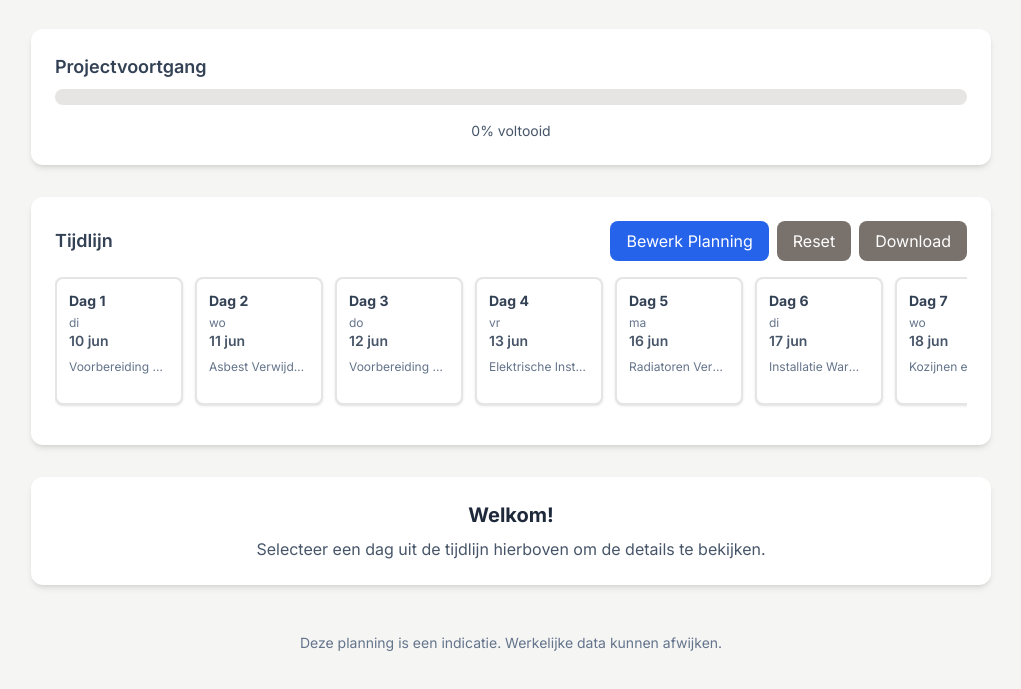
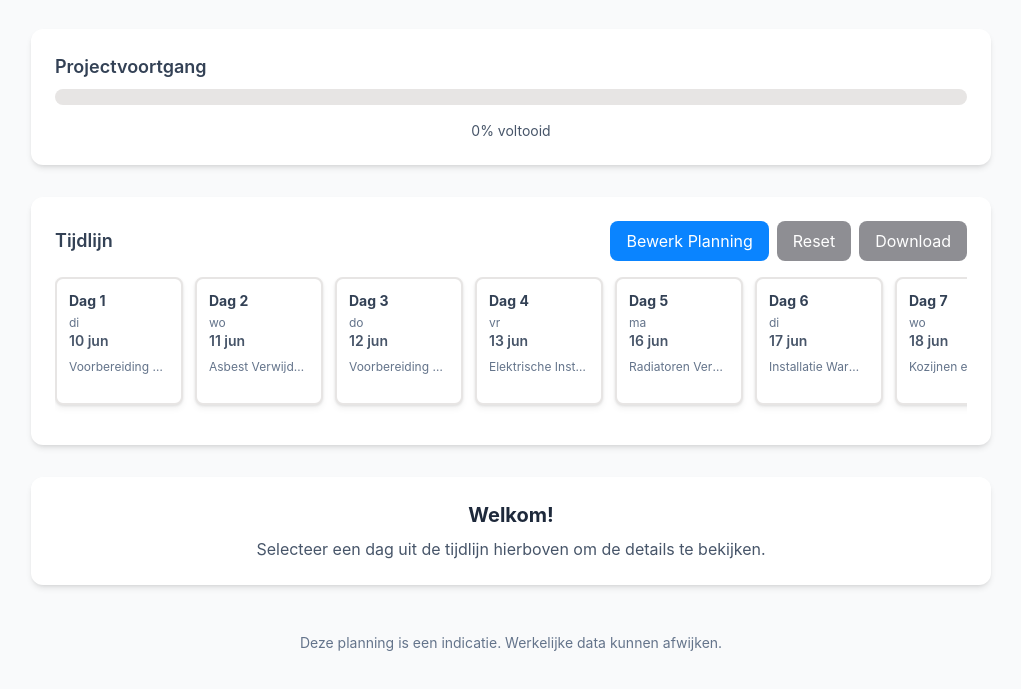
Before and after one commit to hdw051/WoningPlanner, a plain HTML site: page index.html in a window 1280 px wide. Shown: the part 107-796 px from the top of the page, without its empty margins (129-1150 px from the left). Drawn offline with nearby package versions, Linux system fonts and the light colour scheme.

Commit message:
Apply iOS-inspired styling

```diff
--- a/index.html
+++ b/index.html
@@ -14,7 +14,7 @@
     <!-- Visualization & Content Choices: Report Info (Daily schedule) -> Goal (Track and customize tasks/actions) -> Viz Method (Interactive horizontal timeline with clickable days, dynamic detail view with checkboxes or editable inputs) -> Interaction (Click to show details, checkboxes to mark completion, button to toggle edit mode, input fields for editing, add/delete buttons for items) -> Justification (Provides a clear overview and empowers user to manage tasks directly and adapt the plan). All interactions are handled with vanilla JS on a structured data array, ensuring no complex libraries are needed and confirming NO SVG/Mermaid. -->
     <!-- CONFIRMATION: NO SVG graphics used. NO Mermaid JS used. -->
 </head>
-<body class="antialiased text-gray-800">
+<body class="antialiased text-gray-800 bg-gray-50">
 
     <div class="container mx-auto p-4 md:p-8 max-w-5xl">
         <header class="text-center mb-8">
@@ -27,7 +27,7 @@
                 <div class="mb-4">
                      <h2 class="text-lg font-semibold text-slate-700 mb-2">Projectvoortgang</h2>
                      <div class="w-full bg-stone-200 rounded-full h-4">
-                         <div id="progress-bar" class="bg-blue-600 h-4 rounded-full transition-all duration-500" style="width: 0%;"></div>
+                        <div id="progress-bar" class="h-4 rounded-full transition-all duration-500" style="width: 0%;"></div>
                      </div>
                 </div>
                  <div id="progress-text" class="text-sm text-center text-slate-600"></div>
@@ -37,9 +37,9 @@
                 <div class="flex flex-col sm:flex-row sm:items-center sm:justify-between mb-4">
                     <h2 class="text-lg font-semibold text-slate-700">Tijdlijn</h2>
                     <div class="flex flex-wrap gap-2 mt-4 sm:mt-0">
-                        <button id="edit-planning-btn" class="px-4 py-2 bg-blue-600 text-white rounded-lg hover:bg-blue-700 transition">Bewerk Planning</button>
-                        <button id="reset-btn" class="px-4 py-2 bg-stone-500 text-white rounded-lg hover:bg-stone-600 transition">Reset</button>
-                        <button id="export-btn" class="px-4 py-2 bg-stone-500 text-white rounded-lg hover:bg-stone-600 transition">Download</button>
+                        <button id="edit-planning-btn" class="button-primary px-4 py-2">Bewerk Planning</button>
+                        <button id="reset-btn" class="button-secondary px-4 py-2">Reset</button>
+                        <button id="export-btn" class="button-secondary px-4 py-2">Download</button>
                     </div>
                 </div>
 
--- a/style.css
+++ b/style.css
@@ -1,6 +1,8 @@
 body {
-    font-family: 'Inter', sans-serif;
-    background-color: #F5F5F4; /* Warm Neutral - stone-100 */
+    font-family: -apple-system, BlinkMacSystemFont, 'SF Pro Text', 'Inter', sans-serif;
+    background-color: #FAFAFA; /* iOS light gray */
+    color: #1C1C1E; /* iOS label color */
+    line-height: 1.5;
 }
 .timeline-container::-webkit-scrollbar {
     height: 8px;
@@ -9,15 +11,19 @@ body {
     background: #E7E5E4; /* stone-200 */
 }
 .timeline-container::-webkit-scrollbar-thumb {
-    background: #A8A29E; /* stone-400 */
+    background: #C7C7CC; /* iOS scrollbar */
     border-radius: 4px;
 }
 .timeline-container::-webkit-scrollbar-thumb:hover {
-    background: #78716C; /* stone-500 */
+    background: #A1A1AA; /* darker on hover */
 }
 .day-card {
-    transition: all 0.2s ease-in-out;
-    box-shadow: 0 1px 3px 0 rgba(0, 0, 0, 0.1), 0 1px 2px -1px rgba(0, 0, 0, 0.1);
+    transition: transform 0.2s ease, box-shadow 0.2s ease;
+    box-shadow: 0 1px 3px rgba(0, 0, 0, 0.1), 0 4px 6px rgba(0, 0, 0, 0.05);
+}
+.day-card:hover {
+    transform: translateY(-2px);
+    box-shadow: 0 4px 8px rgba(0, 0, 0, 0.12);
 }
 .day-card.active {
     border-color: #1D4ED8; /* blue-700 */
@@ -46,3 +52,26 @@ body {
     text-decoration: line-through;
     color: #6B7280; /* gray-500 */
 }
+
+#progress-bar {
+    background-color: #0A84FF; /* iOS system blue */
+}
+
+.button-primary {
+    background-color: #0A84FF;
+    color: #fff;
+    border-radius: 0.5rem;
+    transition: background-color 0.15s ease;
+}
+.button-primary:hover {
+    background-color: #0060DF;
+}
+.button-secondary {
+    background-color: #8E8E93;
+    color: #fff;
+    border-radius: 0.5rem;
+    transition: background-color 0.15s ease;
+}
+.button-secondary:hover {
+    background-color: #636366;
+}
```
